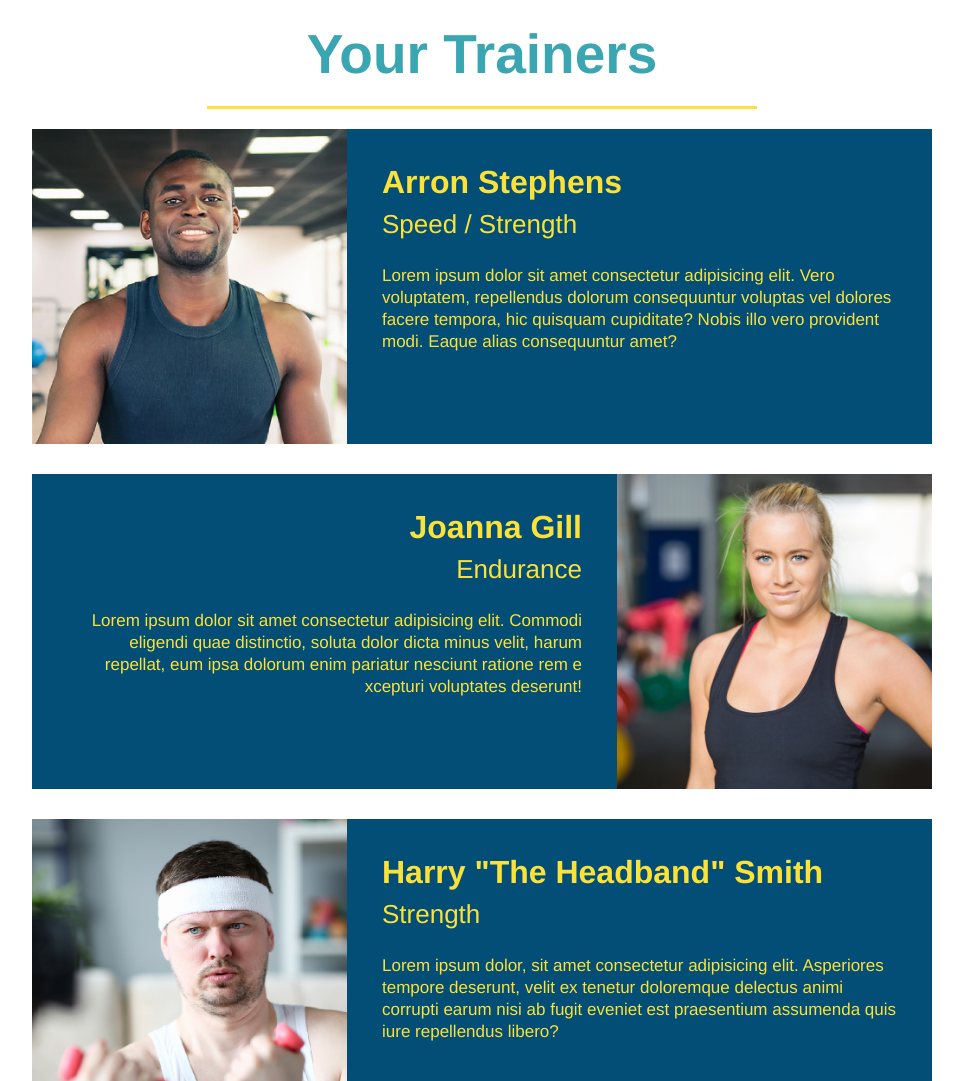
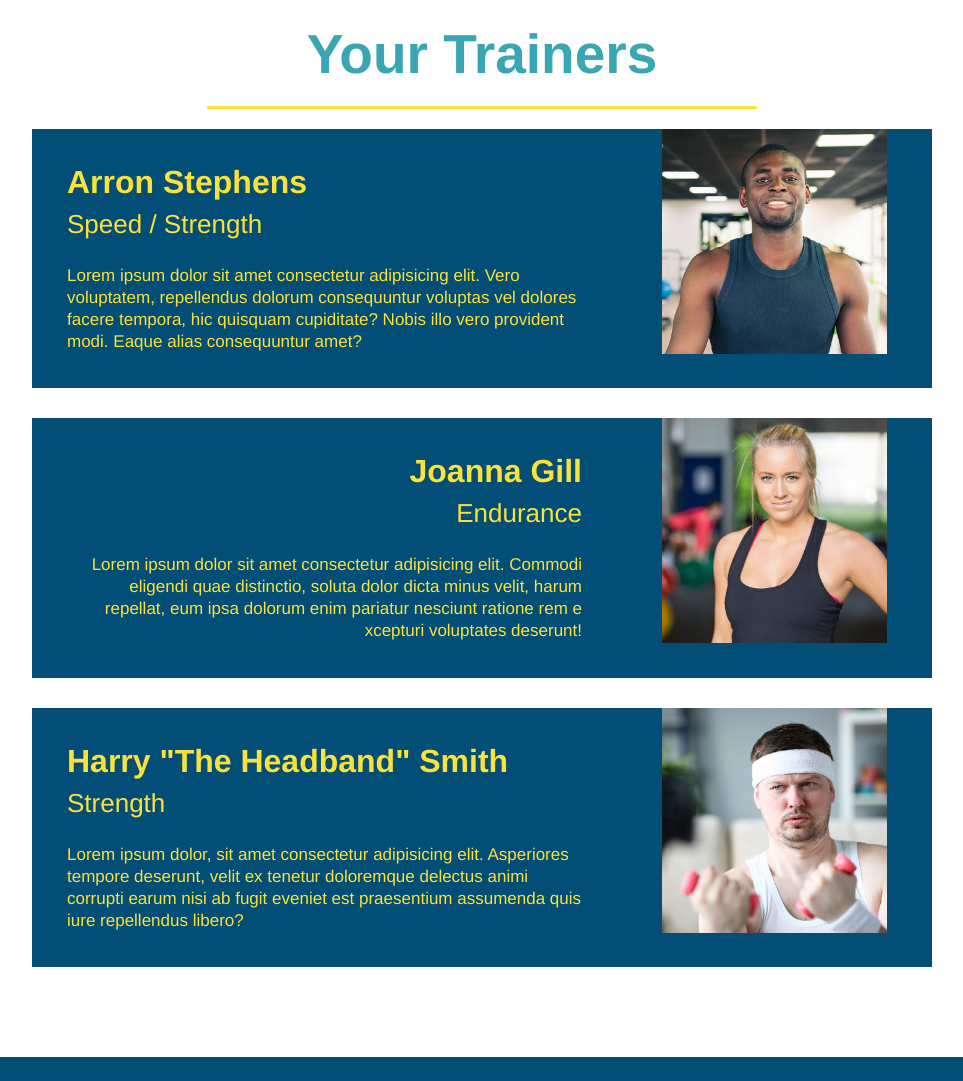
Before and after one commit to ShaunSully88/run-buddy, a plain HTML site: page index.html in a window 1280 px wide. Shown: the part 2840-3921 px from the top of the page, without its empty margins (158-1121 px from the left). Drawn offline with Linux system fonts and the light colour scheme.

```diff
--- a/assets/css/style.css
+++ b/assets/css/style.css
@@ -196,7 +196,9 @@ section {
 }
 
 .trainer img {
-    width: 35%;
+    width: 25%;
+    height: 50%;
+    padding:
     float: left;
 }
 
```
Also changed, not shown: index.html (+1 -0 lines).
